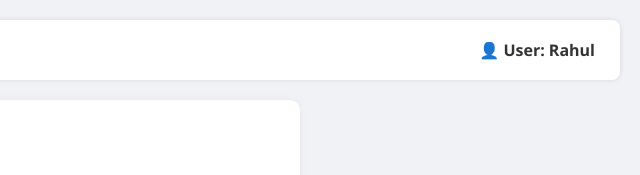
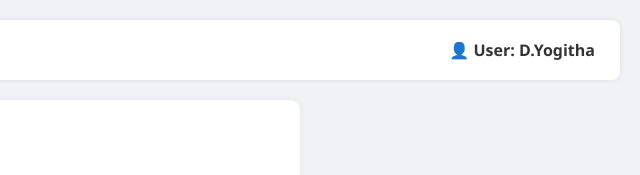
Before and after one commit to yogithadommeti-collab/challenge, a plain HTML site: page index.html in a window 1280 px wide. Shown: the top 175 px of the page, 640-1280 px from the left. Drawn offline with Linux system fonts and the light colour scheme.

Commit message:
Update index.html

```diff
--- a/index.html
+++ b/index.html
@@ -173,7 +173,7 @@
     <div class="main">
       <div class="navbar">
         <h1>Aadhaar Card Update</h1>
-        <div class="user">👤 User: Rahul</div>
+        <div class="user">👤 User: D.Yogitha</div>
       </div>
 
       <div class="form-container">
```
